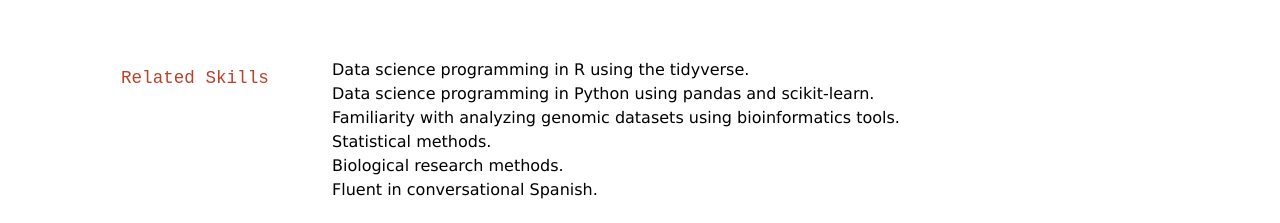
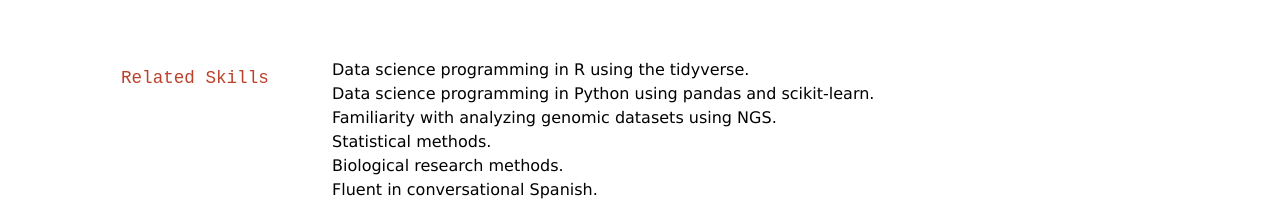
Before and after one commit to byuids-resumes/Allen-Resume-1, a Jekyll site: the page built from docs/index.md, in a window 1280 px wide. Shown: the part 960-1183 px from the top of the page. Built offline with Jekyll 4.4.1, drawn with Linux system fonts in a browser that asks for light colours.

Commit message:
Update index.md

```diff
--- a/docs/index.md
+++ b/docs/index.md
@@ -59,7 +59,7 @@ __Idaho Central Credit Union__, Financial Services Officer
 ## Related Skills
 - Data science programming in R using the tidyverse.
 - Data science programming in Python using pandas and scikit-learn.
-- Familiarity with analyzing genomic datasets using bioinformatics tools.
+- Familiarity with analyzing genomic datasets using NGS.
 - Statistical methods.
 - Biological research methods.
 - Fluent in conversational Spanish.
```
